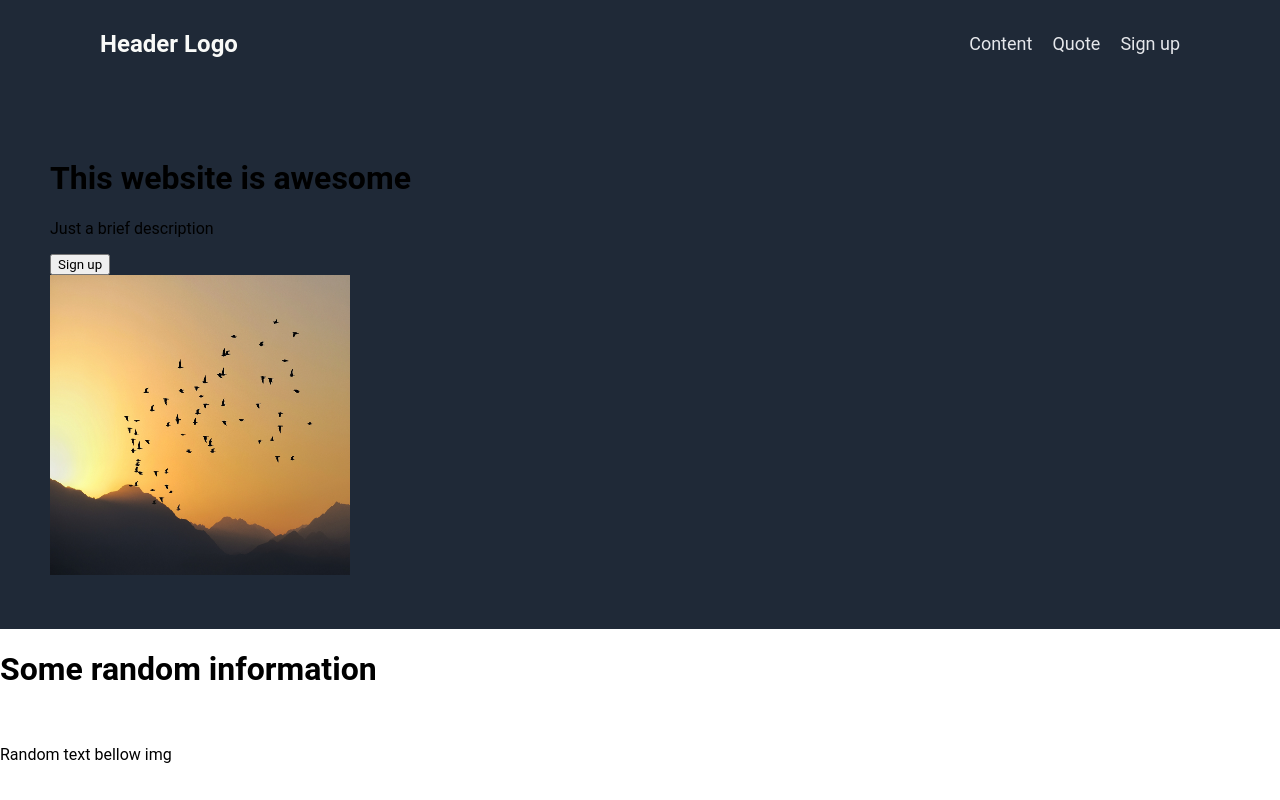
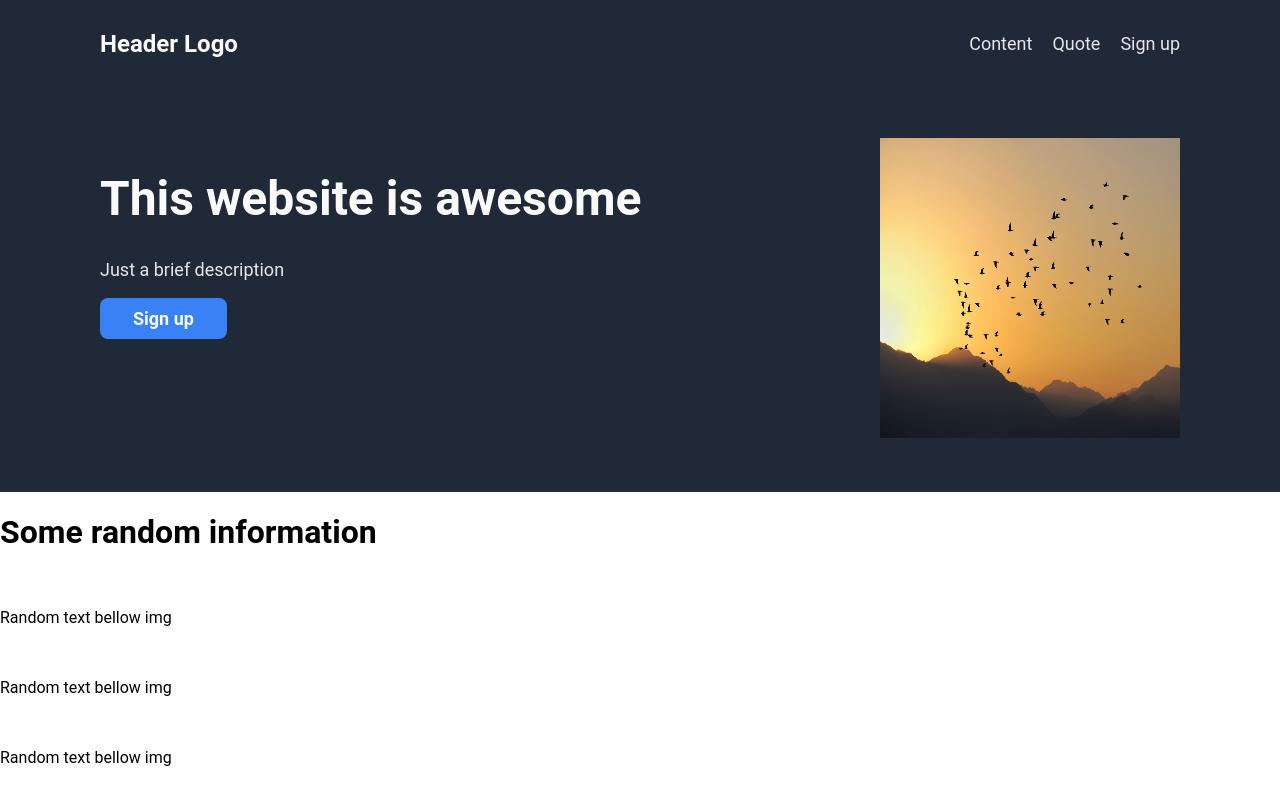
Before and after one commit to kambetacode/odin-landingpage, a plain HTML site: page index.html in a window 1280 px wide. Shown: the top 800 px of the page. Drawn offline with Linux system fonts and the light colour scheme.

Commit message:
added styles on .hero
added styles on the h1 and p text
added some padding and flexbox to make it look nicer
added button styles on text and background, also on border and border-radius

```diff
--- a/index.html
+++ b/index.html
@@ -7,7 +7,7 @@
     <title>Landing page</title>
 </head>
 <body>
-    <nav>
+    <nav class="navbar">
         <div class="logo">
             <h1>Header Logo</h1>
         </div>
--- a/styles.css
+++ b/styles.css
@@ -12,9 +12,7 @@ nav, .hero {
 
 nav {
     margin-bottom: 0;
-    padding: 10px;
-    padding-left: 100px;
-    padding-right: 100px;
+    padding: 10px 100px;
     display: flex;
     justify-content: space-between;
     align-items: center;
@@ -38,5 +36,28 @@ nav h1 {
 
 .hero {
     margin-top: 0;
-    padding: 50px;
+    padding: 50px 100px;
+    display: flex;
+    justify-content: space-between;
 }
+
+.hero h1 {
+    font-size: 48px;
+    color: #F9FAF8;
+    font-weight: bold;
+}
+
+.hero p {
+    font-size: 18px;
+    color: #E5E7EB;
+}
+
+.button1 {
+    padding: 10px 33px;
+    font-size: 18px;
+    font-weight: bold;
+    color: #F9FAF8;
+    background-color: #3882F6;
+    border: none;
+    border-radius: 8px;
+}
```
